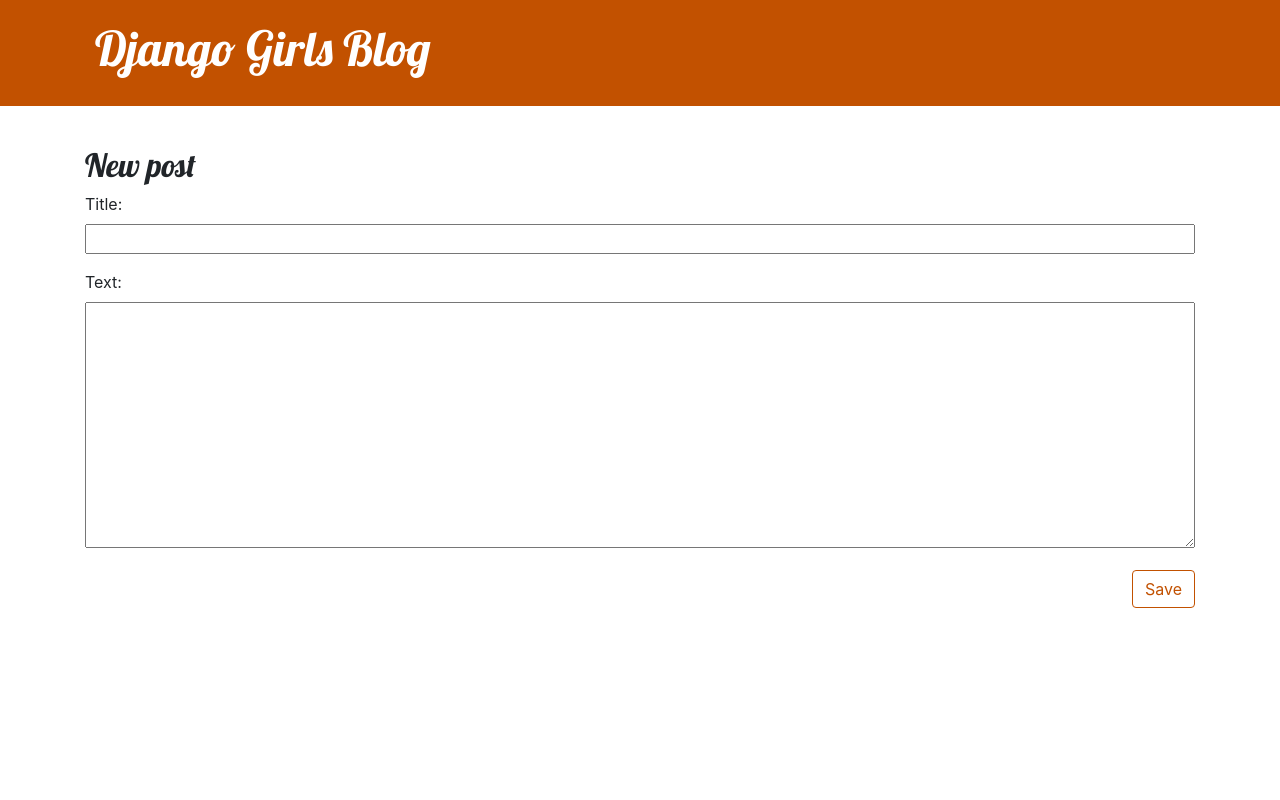
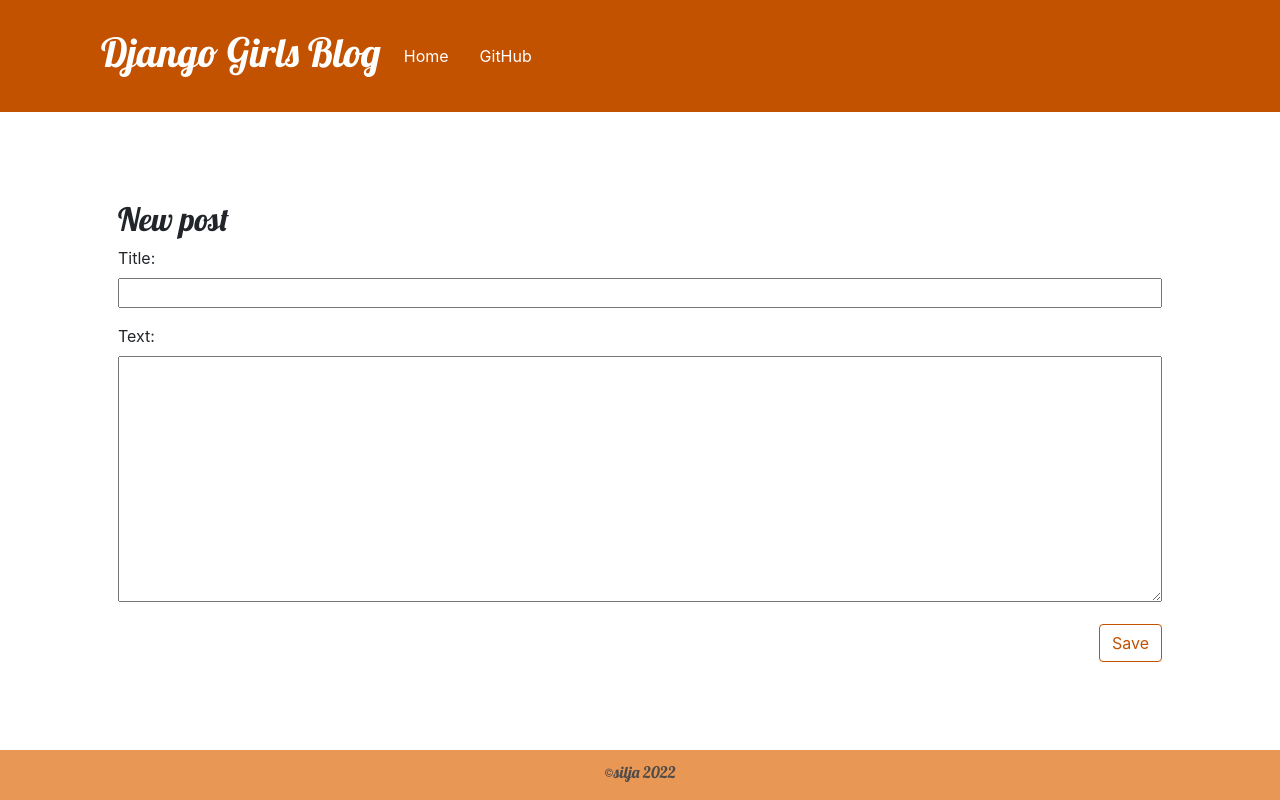
Before and after one commit to SiljaGruen/my-first-blog, a Django app: page /post/new/ in a window 1280 px wide. Run offline with Django 3.2, Linux system fonts and the light colour scheme.

Commit message:
style update nav bar

```diff
--- a/blog/static/css/blog.css
+++ b/blog/static/css/blog.css
@@ -1,28 +1,27 @@
-h1 a, h2 a {
-    color: #00c23a;
-    font-family: 'lobster';
-}
 .page-header {
-    background-color: #C25100;
+  background-color: #c25100;
   margin-top: 0;
   margin-bottom: 40px;
-    padding: 20px 20px 20px 40px;
+  padding: 20px 20px 20px 20px;
+}
+.white-link,
+.white-link a,
+.white-link a:visited,
+.white-link a:active,
+.white-link a:hover {
+  color: #ffffff !important;
+  text-decoration: none !important;
 }
 
-.page-header h1,
-.page-header h1 a,
-.page-header h1 a:visited,
-.page-header h1 a:active {
-    color: #ffffff;
-    font-size: 36pt;
-    text-decoration: none;
+li {
+  padding-left: 15px;
 }
 
 h1,
 h2,
 h3,
 h4 {
-    font-family: 'Lobster', cursive;
+  font-family: "Lobster", cursive;
 }
 
 .date {
@@ -63,12 +62,24 @@
 
 .btn-default,
 .btn-default:visited {
-    color: #C25100;
+  color: #c25100;
   background: none;
-    border-color: #C25100;
+  border-color: #c25100;
 }
 
 .btn-default:hover {
-    color: #FFFFFF;
-    background-color: #C25100;
+  color: #ffffff;
+  background-color: #c25100;
 }
+
+footer {
+  background-color: #e99754;
+  height: 50px;
+  width: 100%;
+  position: fixed;
+  bottom: 0;
+  color: #4e4b4b;
+  text-align: center;
+  font-family: "Lobster";
+  padding: 10px;
+}
--- a/blog/templates/blog/base.html
+++ b/blog/templates/blog/base.html
@@ -3,28 +3,79 @@
 <html>
   <head>
     <title>Django Girls blog</title>
-        <link rel="stylesheet" href="https://cdn.jsdelivr.net/npm/bootstrap@4.5.3/dist/css/bootstrap.min.css" integrity="sha384-TX8t27EcRE3e/ihU7zmQxVncDAy5uIKz4rEkgIXeMed4M0jlfIDPvg6uqKI2xXr2" crossorigin="anonymous">
-        <link href='//fonts.googleapis.com/css?family=Lobster&subset=latin,latin-ext' rel='stylesheet' type='text/css'>
-        <link rel="stylesheet" href="{% static 'css/blog.css' %}">
+    <link
+      rel="stylesheet"
+      href="https://cdn.jsdelivr.net/npm/bootstrap@4.5.3/dist/css/bootstrap.min.css"
+      integrity="sha384-TX8t27EcRE3e/ihU7zmQxVncDAy5uIKz4rEkgIXeMed4M0jlfIDPvg6uqKI2xXr2"
+      crossorigin="anonymous"
+    />
+    <link
+      href="//fonts.googleapis.com/css?family=Lobster&subset=latin,latin-ext"
+      rel="stylesheet"
+      type="text/css"
+    />
+    <link rel="stylesheet" href="{% static 'css/blog.css' %}" />
   </head>
   <body>
     <header class="page-header">
       <div class="container">
+        <nav class="menu-link navbar navbar-expand-lg navbar-light">
+          <a class="white-link" href="/"><h1 href="#">Django Girls Blog</h1></a>
+          <button
+            class="navbar-toggler"
+            type="button"
+            data-toggle="collapse"
+            data-target="#navbarNav"
+            aria-controls="navbarNav"
+            aria-expanded="false"
+            aria-label="Toggle navigation"
+          >
+            <span class="navbar-toggler-icons"></span>
+          </button>
+          <div class="collapse navbar-collapse" id="navbarNav">
+            <ul class="navbar-nav white-link">
+              <li class="nav-item active">
+                <a class="nav-link" href="/"
+                  >Home <span class="sr-only">(current)</span></a
+                >
+              </li>
+              <li class="nav-item">
+                <a
+                  class="nav-link"
+                  href="https://github.com/SiljaGruen/my-first-blog"
+                  target="_blank"
+                  >GitHub</a
+                >
+              </li>
               {%if user.is_authenticated %}
-                <a href="{% url 'post_new' %}" class="top-menu">
+              <li class="nav-item">
+                <a href="{% url 'post_new' %}">
                   {% include './icons/file-earmark-plus.svg' %}
                 </a>
+              </li>
               {% endif %}
-                <h1><a href="/">Django Girls Blog</a></h1>
+            </ul>
+          </div>
+        </nav>
       </div>
     </header>
-        <main class="content container">
+    <main class="content container p-5">
       <div class="row">
-                <div class="col">
-                    {% block content %}
-                    {% endblock %}
-                </div>
+        <div class="col">{% block content %} {% endblock %}</div>
       </div>
     </main>
+    <footer>
+      <p>&copy;silja 2022</p>
+    </footer>
+    <script
+      src="https://code.jquery.com/jquery-3.5.1.slim.min.js"
+      integrity="sha384-DfXdz2htPH0lsSSs5nCTpuj/zy4C+OGpamoFVy38MVBnE+IbbVYUew+OrCXaRkfj"
+      crossorigin="anonymous"
+    ></script>
+    <script
+      src="https://cdn.jsdelivr.net/npm/bootstrap@4.5.3/dist/js/bootstrap.bundle.min.js"
+      integrity="sha384-ho+j7jyWK8fNQe+A12Hb8AhRq26LrZ/JpcUGGOn+Y7RsweNrtN/tE3MoK7ZeZDyx"
+      crossorigin="anonymous"
+    ></script>
   </body>
 </html>
--- a/blog/templates/blog/post_detail.html
+++ b/blog/templates/blog/post_detail.html
@@ -4,7 +4,7 @@
     <article class="post">
         <aside class="actions">
         {%if user.is_authenticated %}
-            <a class="btn btn-default" href="{% url 'post_edit' pk=post.pk %}">
+            <a class="btn btn-default ml-2" href="{% url 'post_edit' pk=post.pk %}">
                 {% include './icons/pencil-fill.svg' %}
             </a>
         {% endif %}
```
Also changed, not shown: blog/templates/blog/icons/file-earmark-plus.svg. Lines whose indentation alone changed are shown as unchanged.
